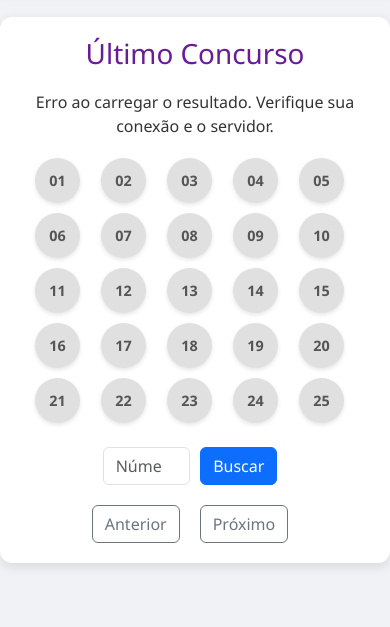
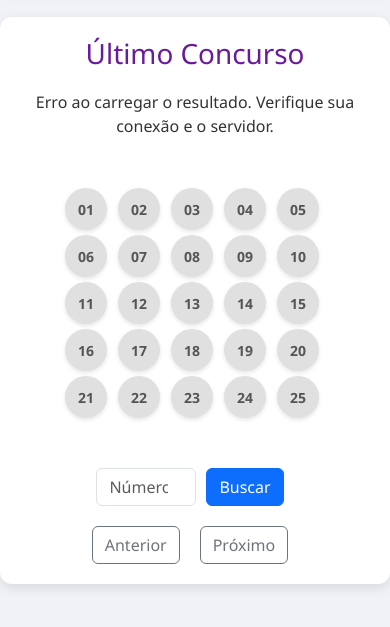
Before and after one commit to Roberto123-bot/lotofacil-resultados, a website: page lotofacil-frontend/index.html in a window 390 px wide. Shown: the part 77-704 px from the top of the page. Drawn offline with nearby package versions, Linux system fonts and the light colour scheme; no server answers; a script that the page names is missing.

Commit message:
ajustei o container

```diff
--- a/lotofacil-frontend/index.html
+++ b/lotofacil-frontend/index.html
@@ -87,12 +87,13 @@
         <!-- Painel de números será gerado aqui -->
       </div>
 
-      <div class="form-controls mt-4">
+      <div class="navigation-controls">
         <input
           type="number"
-          class="form-control w-25"
+          class="form-control w-auto"
           id="concurso-input"
           placeholder="Número do concurso"
+          style="max-width: 100px"
         />
         <button class="btn btn-primary" id="btn-buscar">Buscar</button>
       </div>
@@ -154,7 +155,6 @@
     <!-- 🔹 Aba Montar/Testar -->
     <div id="montar" class="container mt-4 hidden">
       <h1>Montar Jogo e Testar</h1>
-      <div class="container d-grid gap-3">
       <div>
         <input
           type="number"
@@ -170,10 +170,8 @@
           <div id="painel" class="grid-container mb-4">
             <!-- Botões de dezenas serão gerados aqui pelo JS -->
           </div>
-            <div class="d-grid gap-2 d-md-block text-center mb-4">
-              <button id="conferir" class="btn btn-primary">
-                Conferir Jogo
-              </button>
+          <div class="d-flex justify-content-center gap-3 mb-4">
+            <button id="conferir" class="btn btn-primary">Conferir Jogo</button>
             <button id="limpar" class="btn btn-outline-secondary">
               Limpar Seleção
             </button>
@@ -182,7 +180,6 @@
       </div>
       <div class="resultados" id="resultados">
         <strong>Resultados aparecerão aqui...</strong>
-        </div>
       </div>
     </div>
 
--- a/lotofacil-frontend/style.css
+++ b/lotofacil-frontend/style.css
@@ -11,7 +11,7 @@ body {
   position: relative;
 }
 .container {
-  max-width: 400px; /* diminui a largura máxima */
+  max-width: 500px; /* diminui a largura máxima */
   margin: 40px auto; /* centraliza e dá espaço em cima/baixo */
   padding: 20px;
   background-color: #fff;
@@ -40,14 +40,32 @@ h1 {
   font-size: 1.5rem;
   color: #4a4a4a;
 }
+
+#quantidade-concursos {
+  margin-bottom: 15px; /* espaço abaixo do input */
+}
+
 .grid-container {
   display: grid;
-  grid-template-columns: repeat(5, 1fr);
-  gap: 15px;
+  grid-template-columns: repeat(5, 1fr); /* sempre 5 colunas */
+  gap: 6px; /* menos espaço entre os números */
   justify-content: center;
-  max-width: 400px;
-  margin: 0 auto 20px;
+  max-width: 260px; /* controla a largura total do painel */
+  margin: 0 auto 20px; /* centraliza */
+  margin-top: 15px; /* espaço acima do painel */
 }
+
+.grid-container div {
+  width: 42px; /* largura menor */
+  height: 42px; /* altura menor */
+  display: flex;
+  align-items: center;
+  justify-content: center;
+  border-radius: 50%; /* formato bolinha */
+  font-size: 14px; /* número proporcional */
+  font-weight: bold;
+}
+
 .grid-item {
   display: flex;
   align-items: center;
@@ -176,7 +194,7 @@ h1 {
 
 .painel {
   display: grid;
-  grid-template-columns: repeat(5, 40px);
+  grid-template-columns: repeat(5, 20px);
   gap: 5px;
   margin-top: 15px;
 }
@@ -327,8 +345,18 @@ button#limpar {
       5,
       1fr
     ); /* Mantém 5 colunas, ou você pode mudar para 4 ou 3 se preferir */
-    gap: 10px; /* Reduz o espaçamento entre os botões */
+    gap: 5px; /* Reduz o espaçamento entre os botões */
     margin: 0 auto; /* Centraliza */
+    padding: 30px;
+  }
+
+  .container {
+    max-width: 400px; /* diminui a largura máxima */
+    margin: 40px auto; /* centraliza e dá espaço em cima/baixo */
+    padding: 20px;
+    background-color: #fff;
+    border-radius: 12px;
+    box-shadow: 0 4px 12px rgba(0, 0, 0, 0.1);
   }
 
   /* Ajusta o tamanho dos botões */
```
Lines whose indentation alone changed are shown as unchanged.
